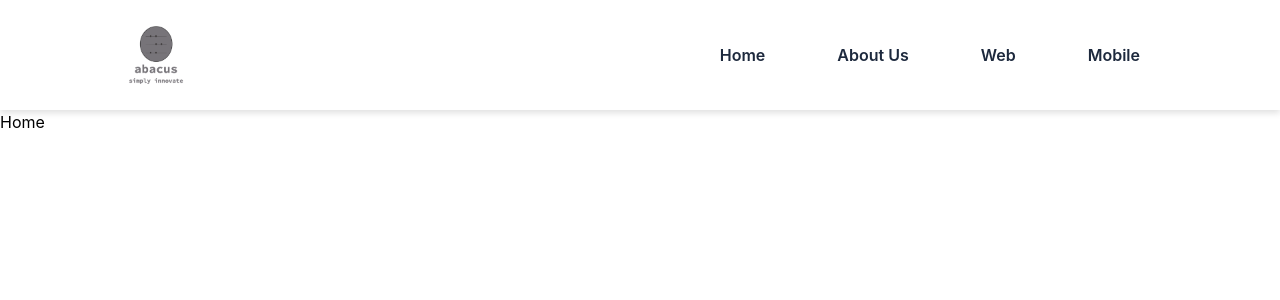
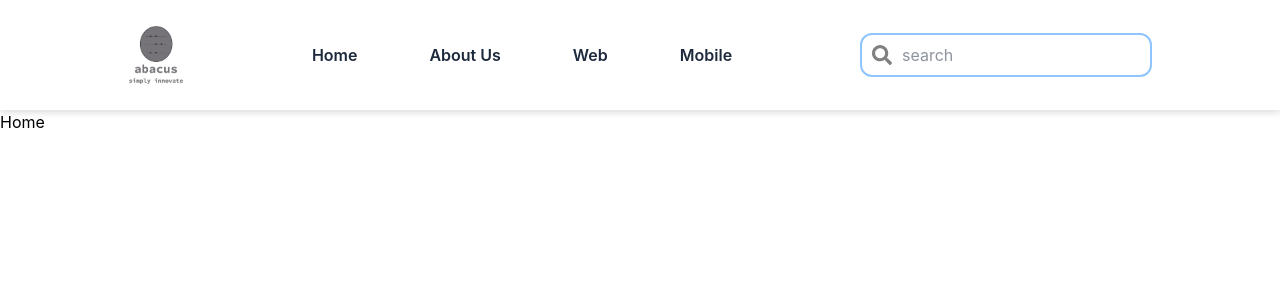
Before and after one commit to Burlington1308/abacus_technologies, a React (Vite) app: page / in a window 1280 px wide. Shown: the top 300 px of the page. Built offline with nearby package versions, Linux system fonts and the light colour scheme.

Commit message:
desktop navbar design

```diff
--- a/src/components/Navbar.jsx
+++ b/src/components/Navbar.jsx
@@ -1,7 +1,8 @@
 
 import {Outlet, Link} from 'react-router';
-import { FaHome } from 'react-icons/fa';
-import Logo from '../assets/images/abacus logo.png'
+import { FaSearch } from 'react-icons/fa';
+import { GiHamburgerMenu } from 'react-icons/gi';
+import Logo from '../assets/images/abacus logo.png';
 
 const Navbar = () => {
 
@@ -15,12 +16,20 @@ const Navbar = () => {
 
             <ul className='hidden xl:flex items-center gap-12
                 font-semibold text-base'>
-                <li className='p-3 hover:bg-sky-400 hover-text-white rounded-md transition-all'><Link to="/" className='hover-text-white '>Home</Link></li>
-                <li className='p-3 hover:bg-sky-400 hover-text-white rounded-md transition-all'><Link to="/about">About Us</Link></li>
-                <li className='p-3 hover:bg-sky-400 hover-text-white rounded-md transition-all'><Link to="/services/web">Web</Link></li>
-                <li className='p-3 hover:bg-sky-400 hover-text-white rounded-md transition-all'><Link to="/services/mobile">Mobile</Link></li>
+                <li className='p-3 hover:bg-sky-400 hover:text-white rounded-md transition-all'><Link to="/">Home</Link></li>
+                <li className='p-3 hover:bg-sky-400 hover:text-white rounded-md transition-all'><Link to="/about">About Us</Link></li>
+                <li className='p-3 hover:bg-sky-400 hover:text-white rounded-md transition-all'><Link to="/services/web">Web</Link></li>
+                <li className='p-3 hover:bg-sky-400 hover:text-white rounded-md transition-all cursor-pointer'><Link to="/services/mobile">Mobile</Link></li>
 
             </ul>
+            <div className='relative hidden md:flex items-center justify-center'>
+                <FaSearch size={20} color="gray" className='absolute left-3 text-2xl text-gray-500'/>
+                <input type='text' placeholder='search'
+                    className='py-2 pl-10 rounded-xl border-2
+                    border-blue-300 focus:bg-slate-100 focus:outline-sky-500'/>
+            </div>
+
+            <GiHamburgerMenu size={30} className='xl:hidden block text-5xl cursor-pointer'/>
         </div>
         <Outlet/>
     </div>
```
